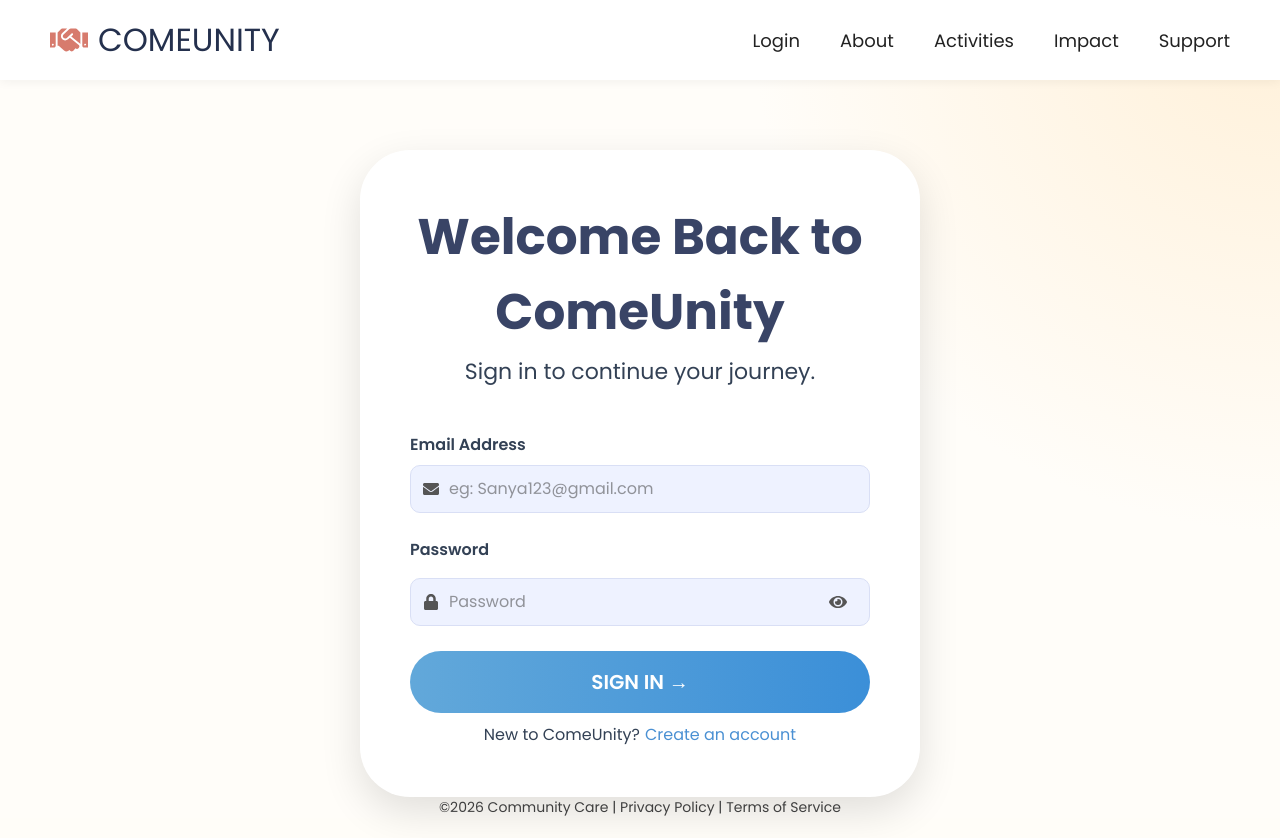
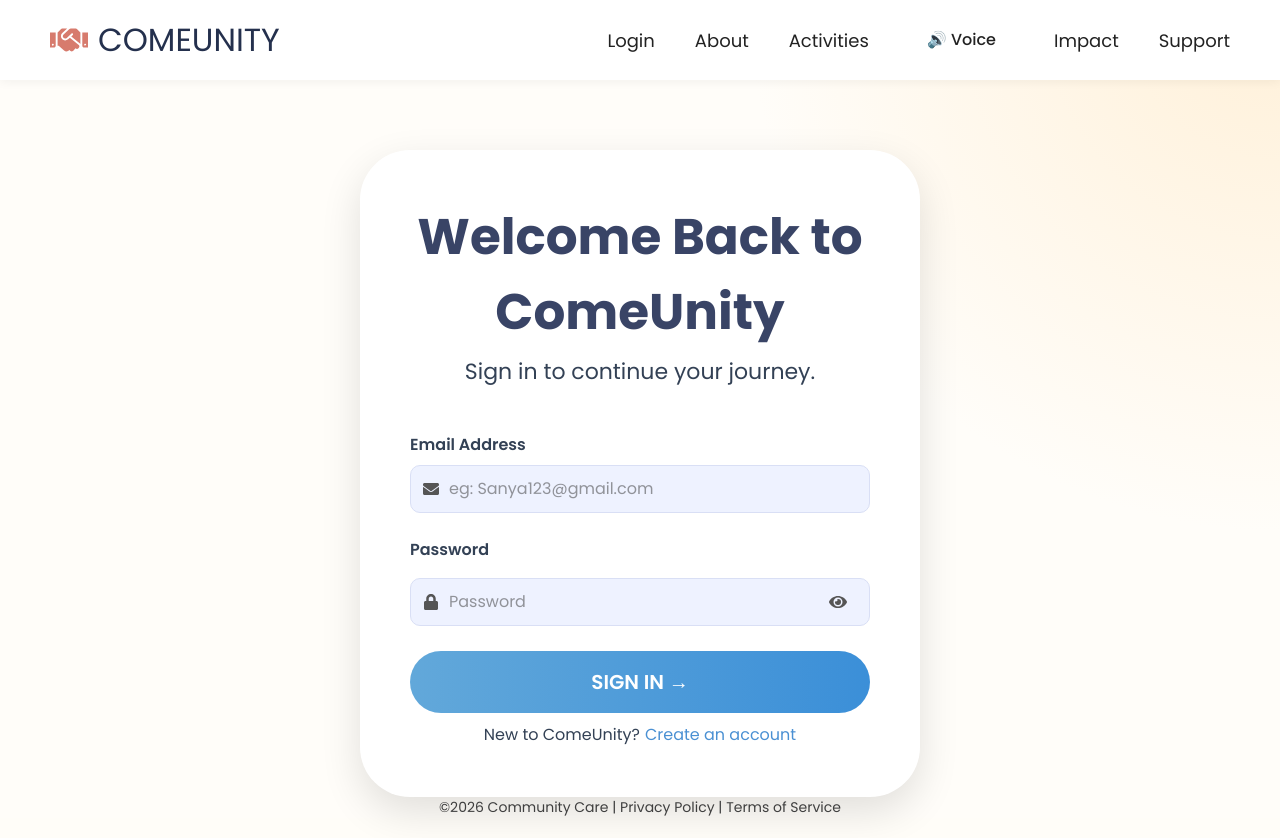
Before and after one commit to adityasingh1307/comeUnity, a React (Vite) app in the folder frontend/: page / in a window 1280 px wide. Built offline with nearby package versions, Linux system fonts and the light colour scheme; the HTML template or start-up script is replaced by a standard one.

Commit message:
Added voice feature

```diff
--- a/frontend/src/components/Navbar/Navbar.css
+++ b/frontend/src/components/Navbar/Navbar.css
@@ -105,3 +105,43 @@
 
   z-index: 999;
 }
+.navbar ul li {
+  display: flex;
+  align-items: center;
+}
+
+.voice-btn {
+  background: transparent;
+  border: none;
+
+  display: flex;
+  align-items: center;
+  justify-content: center;
+
+  height: 44px;
+  padding: 0 18px;
+
+  font-size: 1rem;
+  font-weight: 500;
+  font-family: inherit;
+
+  color: #222;
+  cursor: pointer;
+  transition: all 0.3s ease;
+}
+
+.voice-btn:hover {
+  color: #6c63ff;
+}
+
+.voice-active {
+  background: linear-gradient(
+    135deg,
+    #6c63ff,
+    #8b7dff
+  );
+
+  color: white;
+  border-radius: 999px;
+  box-shadow: 0 5px 15px rgba(108, 99, 255, 0.25);
+}
--- a/frontend/src/components/Navbar/Navbar.jsx
+++ b/frontend/src/components/Navbar/Navbar.jsx
@@ -1,8 +1,36 @@
 import "./Navbar.css";
 import { FaHandshake } from "react-icons/fa";
 import { NavLink } from "react-router-dom";
+import { useState } from "react";
 
 const Navbar = () => {
+  const [reading, setReading] = useState(false);
+
+  const handleSpeech = () => {
+    if (reading) {
+      window.speechSynthesis.cancel();
+      setReading(false);
+      return;
+    }
+
+    const text =
+      document.getElementById("page-content")?.innerText ||
+      document.body.innerText;
+
+    const speech = new SpeechSynthesisUtterance(text);
+
+    speech.lang = "en-US";
+    speech.rate = 1;
+    speech.pitch = 1;
+
+    speech.onend = () => {
+      setReading(false);
+    };
+
+    window.speechSynthesis.speak(speech);
+    setReading(true);
+  };
+
   const isLoggedIn = localStorage.getItem("token");
 
   return (
@@ -44,6 +72,17 @@ const Navbar = () => {
           >
             Activities
           </NavLink>
+        </li>
+
+        <li>
+          <button
+            className={`voice-btn ${
+              reading ? "voice-active" : ""
+            }`}
+            onClick={handleSpeech}
+          >
+            {reading ? "⏹ Reading..." : "🔊 Voice"}
+          </button>
         </li>
 
         <li>
```
